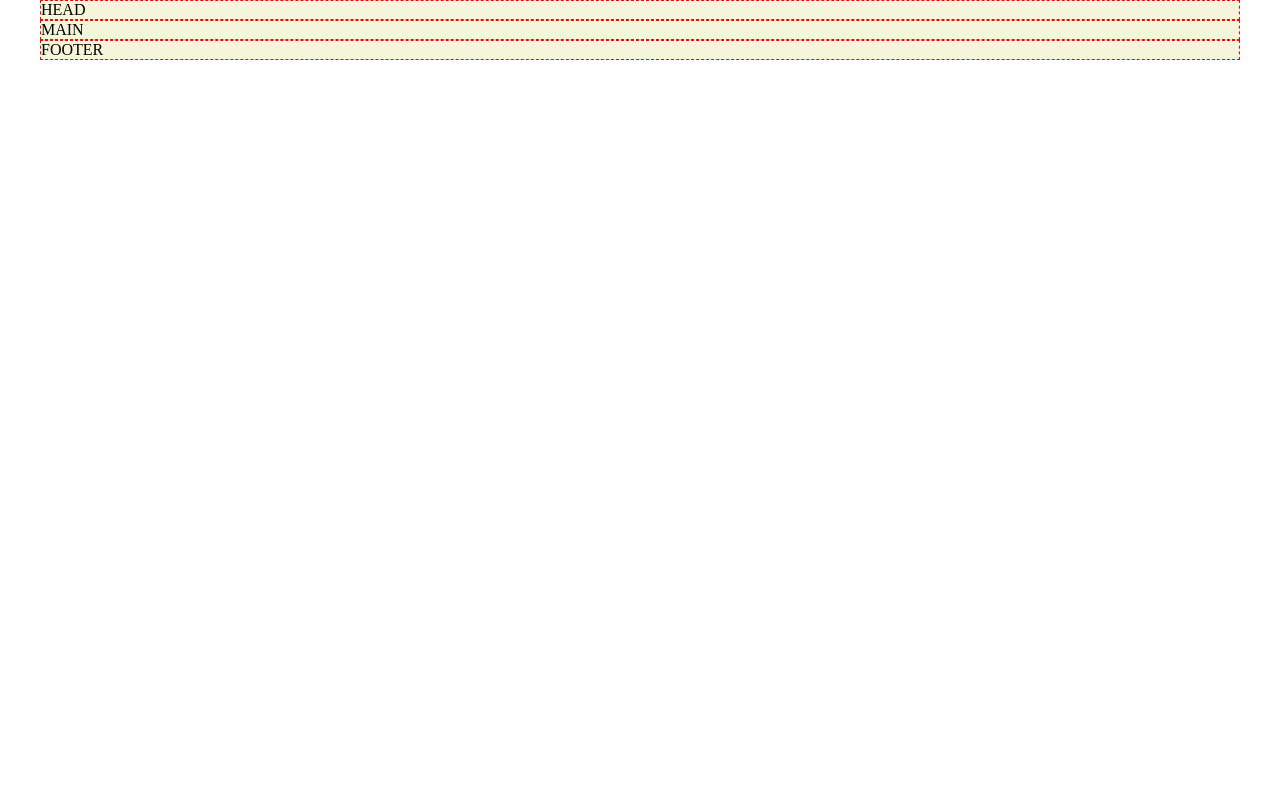
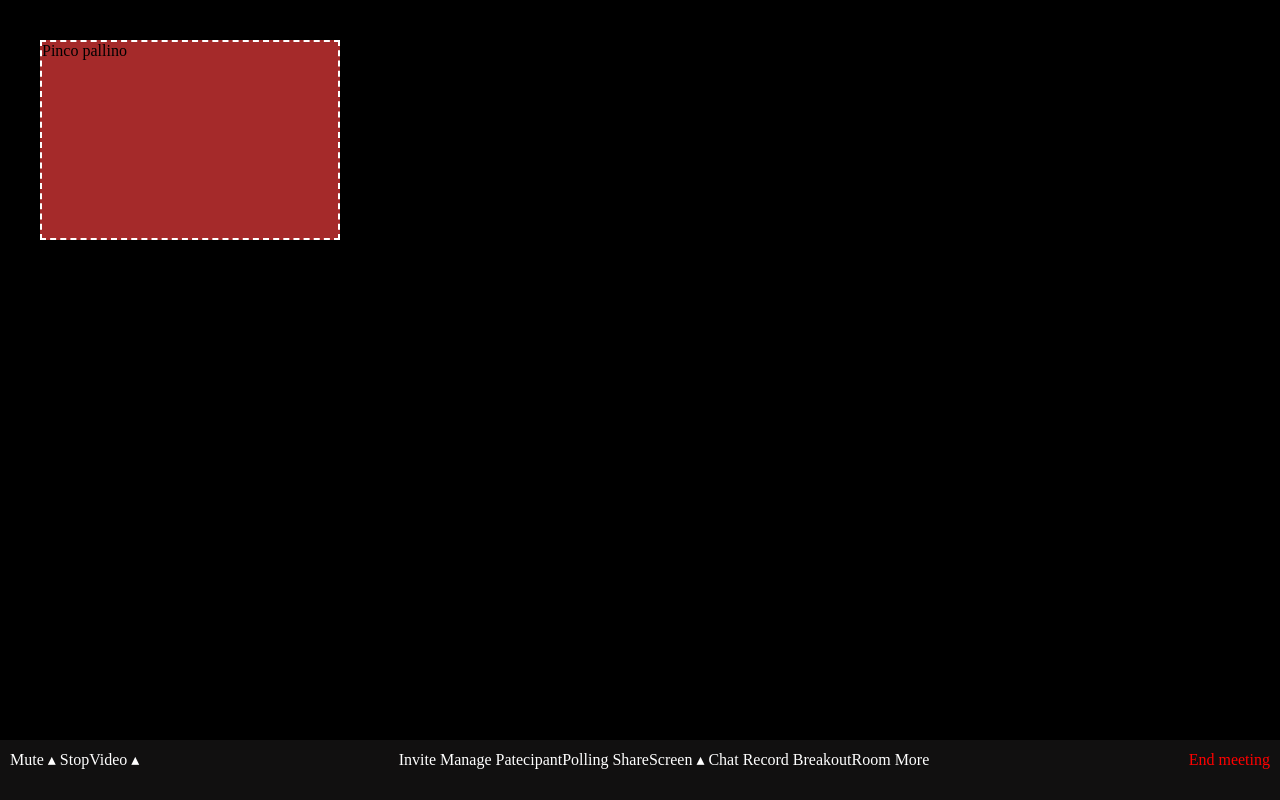
Before and after one commit to GiordanoDiego/html-css-zoom, a plain HTML site: page index.html in a window 1280 px wide. Drawn offline with Linux system fonts and the light colour scheme.

Commit message:
First  debug layout

```diff
--- a/css/style.css
+++ b/css/style.css
@@ -13,13 +13,53 @@
     width: 100%;
 }
 
-/* -----------------HEADER RULE----------------- */
+.flex-container{
+    display: flex;
+    flex-wrap: wrap;
+}
+
+.color-red{
+    color: red;
+}
 
 /* -----------------MAIN RULE----------------- */
+main{
+    height: calc(100vh - 60px);
+    background-color: black;
+}
+.main-container{
+    padding: 40px;
+}
+
+.box-user{
+    width: 300px;
+    height: 200px;
+    background-color: brown;
+    border: 2px dashed white;
+}
 
 /* -----------------FOOTER RULE----------------- */
+footer{
+    background-color: rgb(17, 16, 16);
+    height: 60px;
+    color: white;
+}
 
+.footer-container{
+    padding: 10px;
+    justify-content: space-between;
+    align-items: center;
+}
 
+/*
+.section-footer-1, .section-footer-3{
+    width: 20%;
+}
+
+.section-footer-2{
+    width: 80%;
+}
+*/
 
 /* -----------------DEBUG----------------- */
 .debug .container {
--- a/index.html
+++ b/index.html
@@ -8,32 +8,40 @@
         <!-- LINK CSS -->
         <link rel="stylesheet" href="./css/style.css">
         <!-- TITLE PAGE -->
-        <title>Document</title>
+        <title>Zoom</title>
     </head>
 
         <!-- START BODY -->
     <body class="debug">
-        <!-- START MAIN HEADER -->
-        <head>
-            <div class="container">
-                HEAD
-            </div>
-        </head>
-        <!-- END MAIN HEADER -->
-
         <!-- START MAIN -->
         <main>
-            <div class="container">
-                MAIN
+            <div class="main-container flex-container">
+                <div class="box-user">
+                    <div>Pinco pallino</div>
+                </div>
             </div>
         </main>
         <!-- END MAIN -->
 
         <!-- START FOOTER -->
         <footer>
-            <div class="container">
-                FOOTER
+            <div class="footer-container flex-container">
+                <!-- section 1  -->
+                <section class="section-footer-1">
+                    Mute &utrif; StopVideo &utrif;
+                </section>
+
+                <!-- section 2  -->
+                <section class="section-footer-2">
+                    Invite Manage PatecipantPolling ShareScreen &utrif;  Chat Record BreakoutRoom More
+                </section>
+
+                <!-- section 3  -->
+                <section class="color-red section-footer-3">
+                    End meeting
+                </section>
             </div>
+
         </footer>
         <!-- END FOOTER -->
     </body>
```
